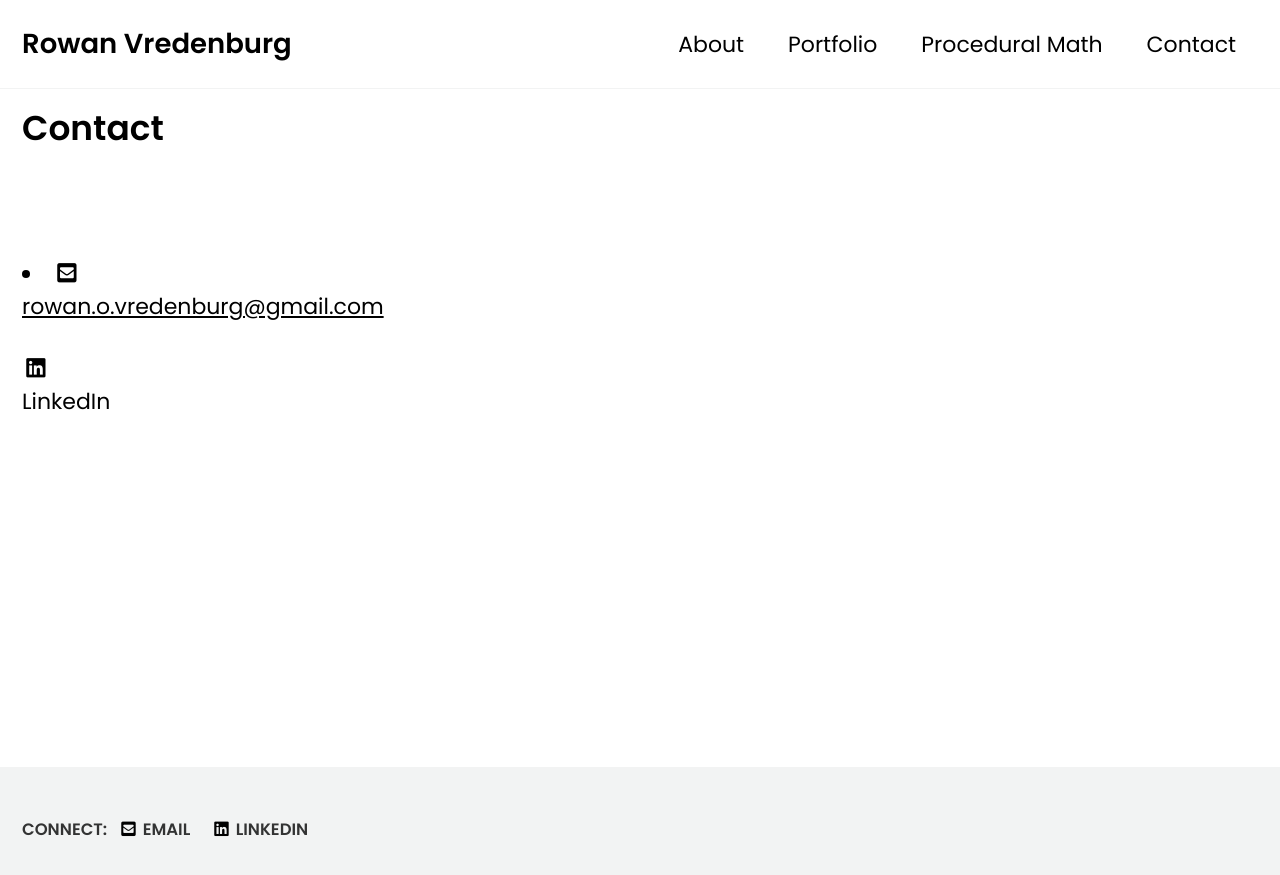
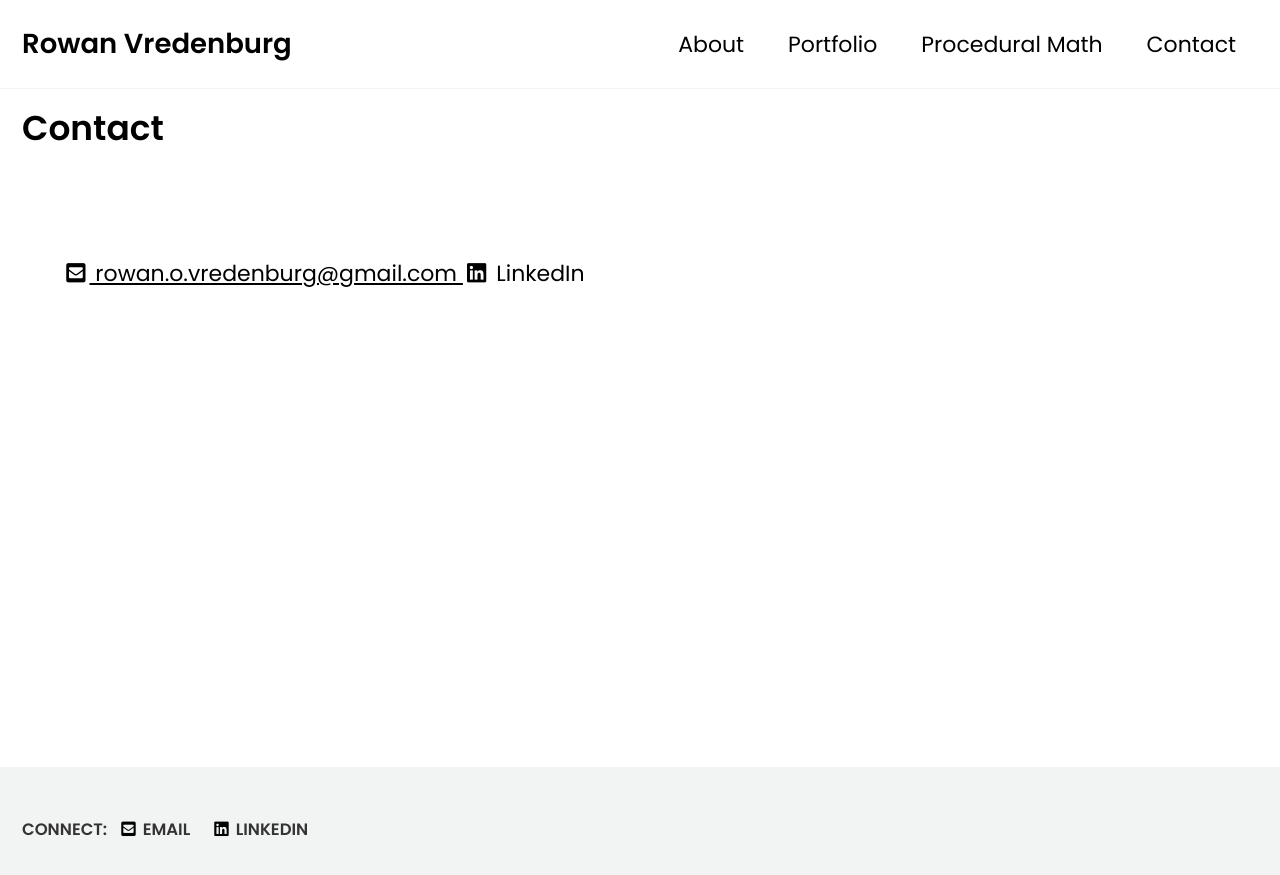
Before and after one commit to rowanvredenburg/rowanvredenburg.github.io, a Jekyll site: the page built from _pages/contact.md, in a window 1280 px wide. Shown: the top 875 px of the page. Built offline with Jekyll 4.4.1, drawn with Linux system fonts in a browser that asks for light colours; cached includes are drawn as plain includes.

Commit message:
update contact

```diff
--- a/_pages/contact.md
+++ b/_pages/contact.md
@@ -10,14 +10,14 @@ author_profile: false
 {: .text-center} -->
 
 <div>
-    <li>
+    <ul>
         <a href="mailto: rowan.o.vredenburg@gmail.com">
             <i class="fas fa-fw fa-envelope-square"></i>
-            <p>rowan.o.vredenburg@gmail.com</p>
+            rowan.o.vredenburg@gmail.com
         </a>
         <a>
             <i class="fab fa-fw fa-linkedin"></i>
-            <p>LinkedIn</p>
+            LinkedIn
         </a>
-    </li>
+    </ul>
 </div>
```
